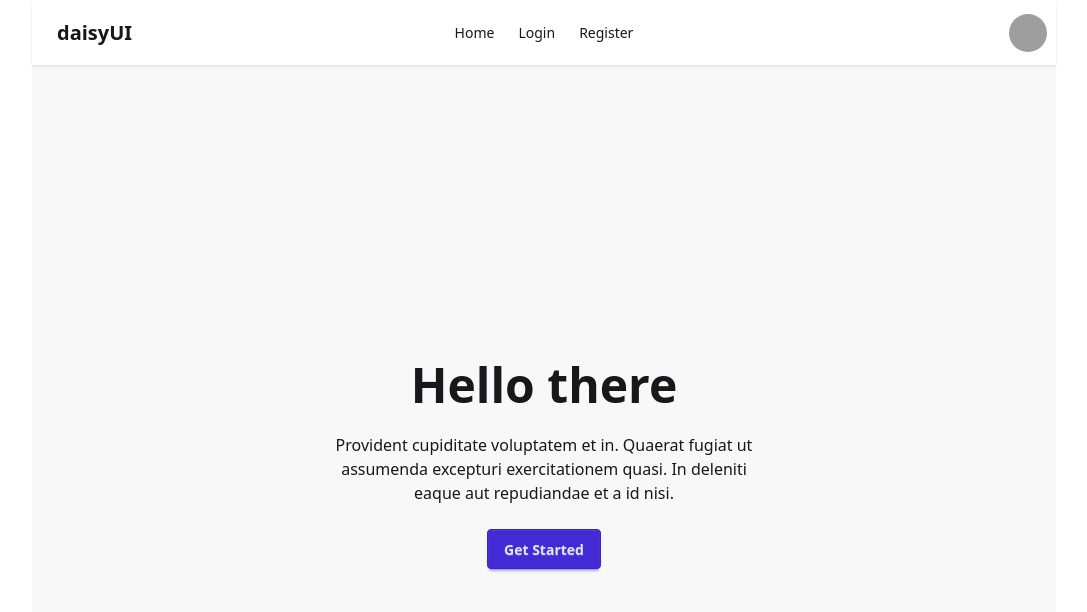
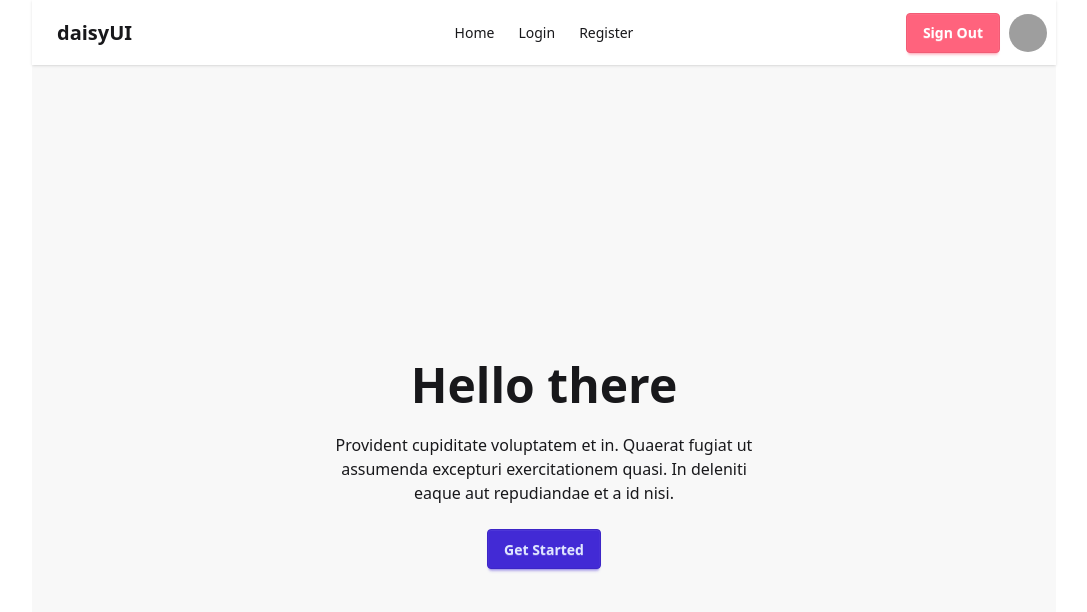
Before and after one commit to aspinchakma/learning-private-router-with-firebase, a React (Vite) app: page / in a window 1280 px wide. Shown: the top 612 px of the page, without its empty margins (96-1183 px from the left). Built offline with nearby package versions, Linux system fonts and the light colour scheme; no server answers; grey boxes are pictures that could not be loaded.

Commit message:
implement signout in navbar

```diff
--- a/src/Components/Header.jsx
+++ b/src/Components/Header.jsx
@@ -1,6 +1,8 @@
+import { signOut } from "firebase/auth";
 import { useContext } from "react";
 import { NavLink } from "react-router-dom";
 import { AuthContext } from "../Auth/Context";
+import { auth } from "../firebase.init";
 
 const Header = () => {
   const { user } = useContext(AuthContext);
@@ -17,6 +19,9 @@ const Header = () => {
       </li>
     </>
   );
+  const handleSignOutUser = () => {
+    signOut(auth);
+  };
   return (
     <div className="navbar bg-base-100 shadow-sm">
       <div className="navbar-start">
@@ -50,8 +55,16 @@ const Header = () => {
       <div className="navbar-center hidden lg:flex">
         <ul className="menu menu-horizontal px-1">{links}</ul>
       </div>
-      <div className="navbar-end">
-        {user && <p>{user?.displayName}</p>}
+      <div className="navbar-end gap-2">
+        {user && <p className="font-bold">{user?.displayName}</p>}
+        <div>
+          <button
+            onClick={handleSignOutUser}
+            className="btn btn-error text-white"
+          >
+            Sign Out
+          </button>
+        </div>
         <div className="dropdown dropdown-end">
           <div
             tabIndex={0}
@@ -65,23 +78,6 @@ const Header = () => {
               />
             </div>
           </div>
-          <ul
-            tabIndex={0}
-            className="menu menu-sm dropdown-content bg-base-100 rounded-box z-1 mt-3 w-52 p-2 shadow"
-          >
-            <li>
-              <a className="justify-between">
-                Profile
-                <span className="badge">New</span>
-              </a>
-            </li>
-            <li>
-              <a>Settings</a>
-            </li>
-            <li>
-              <a>Logout</a>
-            </li>
-          </ul>
         </div>
       </div>
     </div>
```
